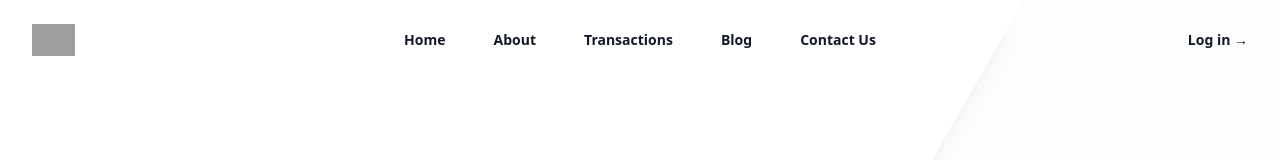
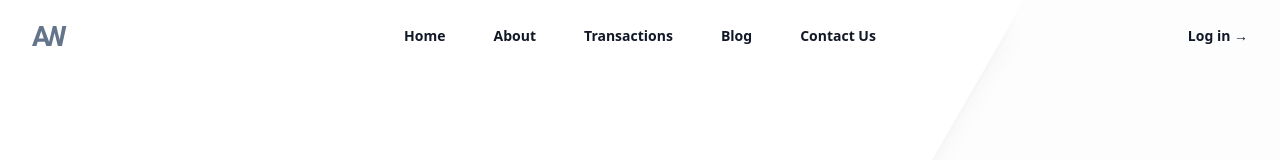
Before and after one commit to iamwillcode/agentwebb, a Next.js app: page / in a window 1280 px wide. Shown: the top 160 px of the page. Built offline with nearby package versions, Linux system fonts and the light colour scheme; grey boxes are pictures that could not be loaded.

Commit message:
removed header components

```diff
--- a/pages/index.tsx
+++ b/pages/index.tsx
@@ -1,16 +1,8 @@
 import Head from "next/head";
-import Link from "next/link";
-import { Dialog } from "@headlessui/react";
-import { HiMenu, HiX } from "react-icons/hi"
-import { useState } from "react";
+import Footer from "@/components/Footer";
+import Header from "@/components/Header";
 
-const navigation = [
-  { name: 'Home', href: '/' },
-  { name: 'About', href: '#' },
-  { name: 'Transactions', href: '#' },
-  { name: 'Blog', href: '#' },
-  { name: 'Contact Us', href: '#' },
-]
+
 
 export default function index() {
   return (
@@ -22,96 +14,11 @@
       <main className="">
         <Hero />
       </main>
+      <Footer />
     </>
   );
 }
-function Header() {
-  const [mobileMenuOpen, setMobileMenuOpen] = useState(false)
-  return (
-    <header className="absolute inset-x-0 top-0 z-50">
-      <nav className="flex items-center justify-between p-6 mx-auto max-w-7xl lg:px-8" aria-label="Global">
-        <div className="flex lg:flex-1">
-          <a href="#" className="-m-1.5 p-1.5">
-            <span className="sr-only">Your Company</span>
-            <img
-              className="w-auto h-8"
-              src="https://tailwindui.com/img/logos/mark.svg?color=gray&shade=600"
-              alt=""
-            />
-          </a>
-        </div>
-        <div className="flex lg:hidden">
-          <button
-            type="button"
-            className="-m-2.5 inline-flex items-center justify-center rounded-md p-2.5 text-gray-700"
-            onClick={() => setMobileMenuOpen(true)}
-          >
-            <span className="sr-only">Open main menu</span>
-            <HiMenu className="w-6 h-6" aria-hidden="true" />
-          </button>
-        </div>
-        <div className="hidden lg:flex lg:gap-x-12">
-          {navigation.map((item) => (
-            <a key={item.name} href={item.href} className="text-sm font-semibold leading-6 text-gray-900">
-              {item.name}
-            </a>
-          ))}
-        </div>
-        <div className="hidden lg:flex lg:flex-1 lg:justify-end">
-          <a href="#" className="text-sm font-semibold leading-6 text-gray-900">
-            Log in <span aria-hidden="true">&rarr;</span>
-          </a>
-        </div>
-      </nav>
-      <Dialog as="div" className="lg:hidden" open={mobileMenuOpen} onClose={setMobileMenuOpen}>
-        <div className="fixed inset-0 z-50" />
-        <Dialog.Panel className="fixed inset-y-0 right-0 z-50 w-full px-6 py-6 overflow-y-auto bg-white sm:max-w-sm sm:ring-1 sm:ring-gray-900/10">
-          <div className="flex items-center justify-between">
-            <a href="#" className="-m-1.5 p-1.5">
-              <span className="sr-only">Your Company</span>
-              <img
-                className="w-auto h-8"
-                src="https://tailwindui.com/img/logos/mark.svg?color=gray&shade=600"
-                alt=""
-              />
-            </a>
-            <button
-              type="button"
-              className="-m-2.5 rounded-md p-2.5 text-gray-700"
-              onClick={() => setMobileMenuOpen(false)}
-            >
-              <span className="sr-only">Close menu</span>
-              <HiX className="w-6 h-6" aria-hidden="true" />
-            </button>
-          </div>
-          <div className="flow-root mt-6">
-            <div className="-my-6 divide-y divide-gray-500/10">
-              <div className="py-6 space-y-2">
-                {navigation.map((item) => (
-                  <a
-                    key={item.name}
-                    href={item.href}
-                    className="block px-3 py-2 -mx-3 text-base font-semibold leading-7 text-gray-900 rounded-lg hover:bg-gray-50"
-                  >
-                    {item.name}
-                  </a>
-                ))}
-              </div>
-              <div className="py-6">
-                <a
-                  href="#"
-                  className="-mx-3 block rounded-lg px-3 py-2.5 text-base font-semibold leading-7 text-gray-900 hover:bg-gray-50"
-                >
-                  Log in
-                </a>
-              </div>
-            </div>
-          </div>
-        </Dialog.Panel>
-      </Dialog>
-    </header>
-  )
-}
+
 function Hero() {
   return (
     <>
```
